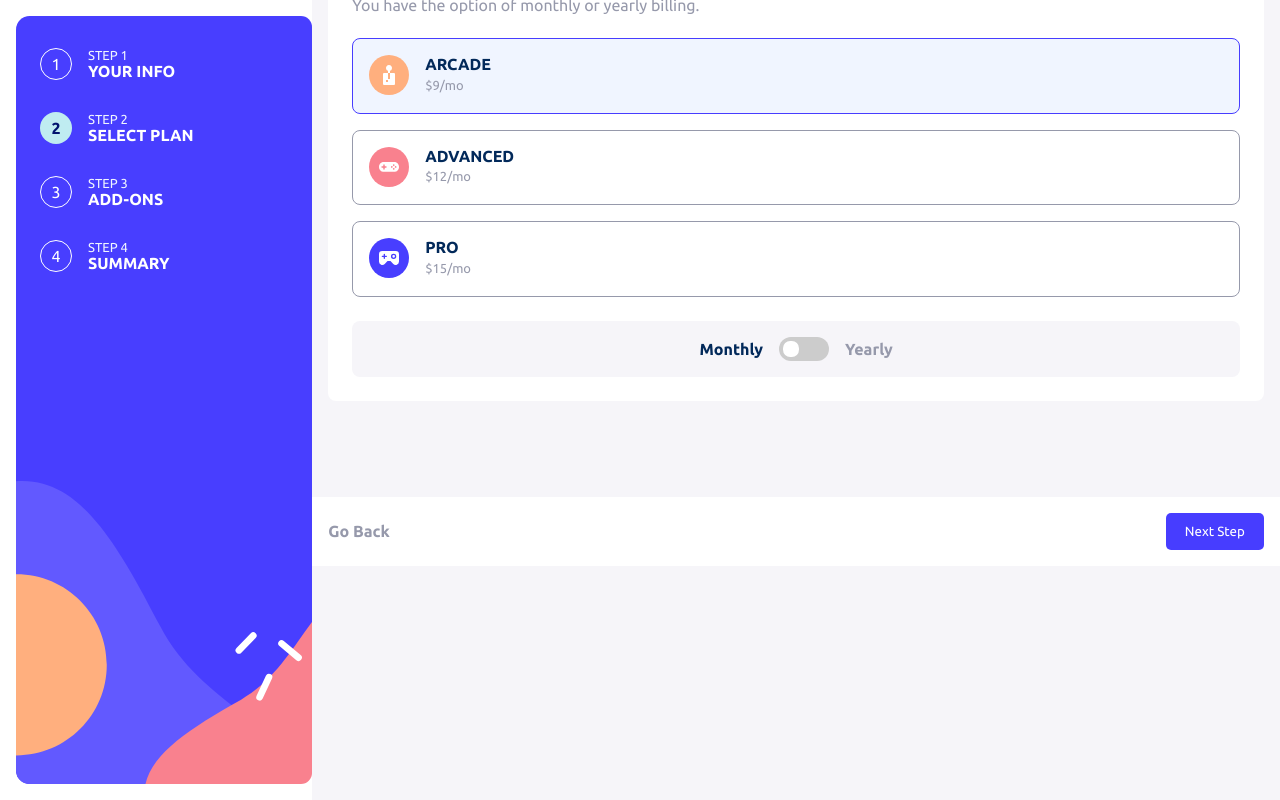
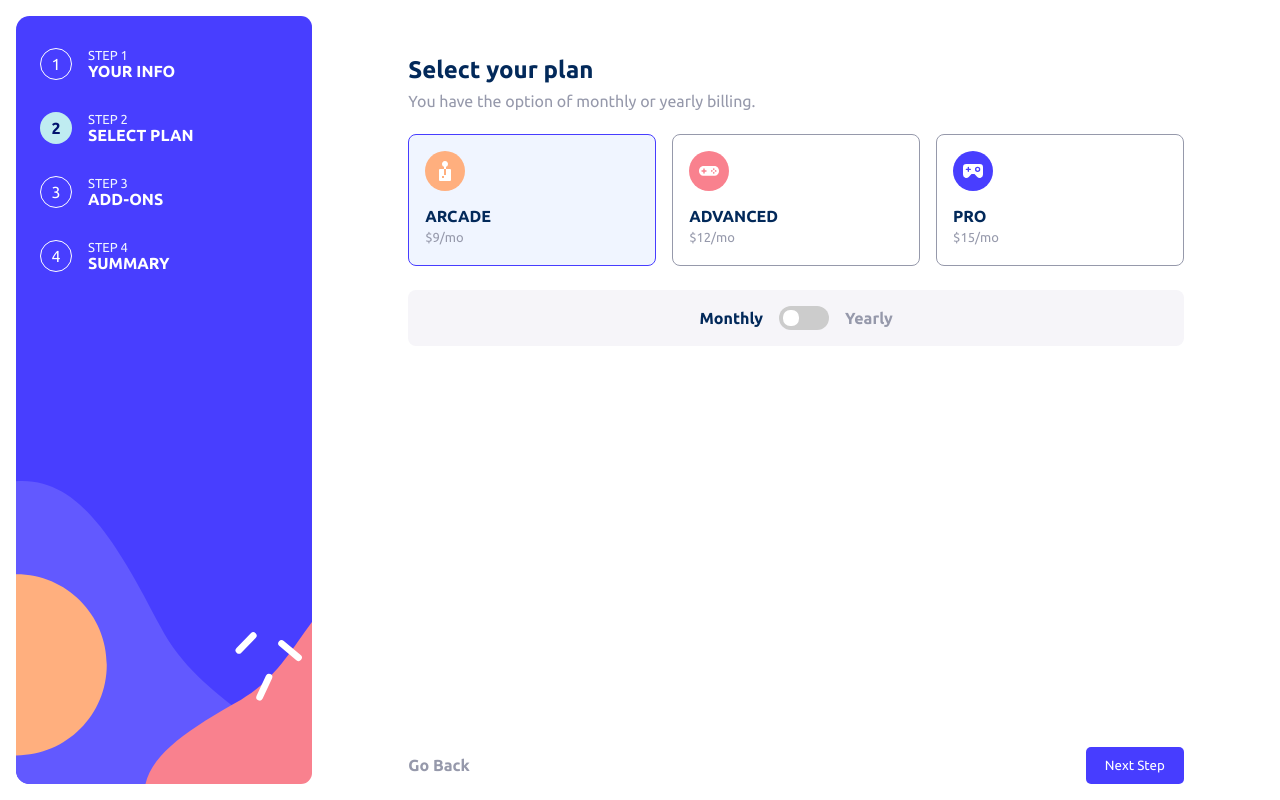
Before and after one commit to nkululek0/multi-step-form, a React (Vite) app: page /select-plan in a window 1280 px wide. Built offline with nearby package versions, Linux system fonts and the light colour scheme.

Commit message:
(Update): global-styling -> adds desktop styling for select plan component

```diff
--- a/src/components/select-plan/Select-Plan.module.css
+++ b/src/components/select-plan/Select-Plan.module.css
@@ -164,3 +164,32 @@ input:checked + .slider:before {
   color: var(--grey-500);
   font-weight: bold;
 }
+
+@media screen and (min-width: 768px) {
+  .select-plan-wrapper {
+    height: 100%;
+    display: flex;
+    flex-direction: column;
+    justify-content: space-between;
+    background-color: #fff;
+  }
+
+  .select-plan {
+    bottom: 0;
+    margin: 0;
+    padding: 3.5rem 6rem;
+  }
+
+  .plans-wrapper {
+    flex-direction: row;
+  }
+
+  .plan {
+    flex-direction: column;
+    width: 100%;
+  }
+
+  .actions {
+    padding: 0 6rem 1rem;
+  }
+}
```
